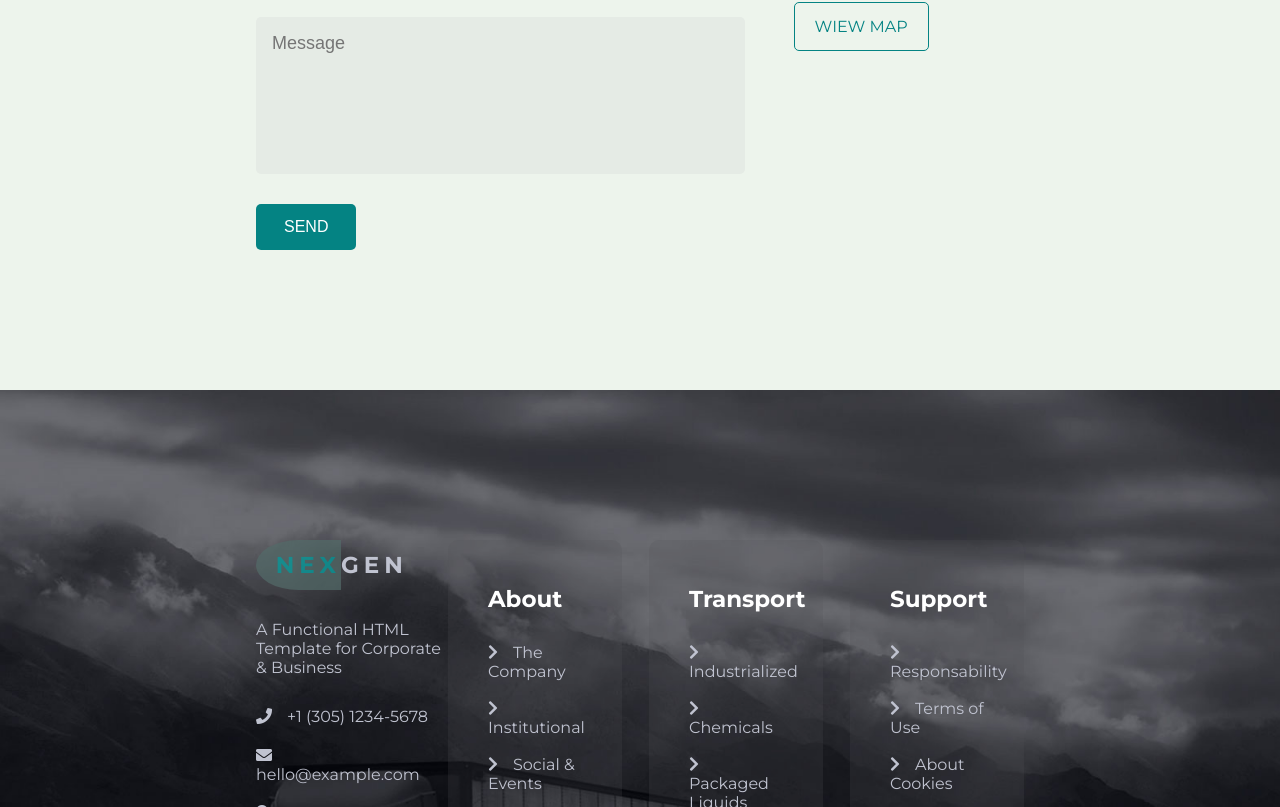
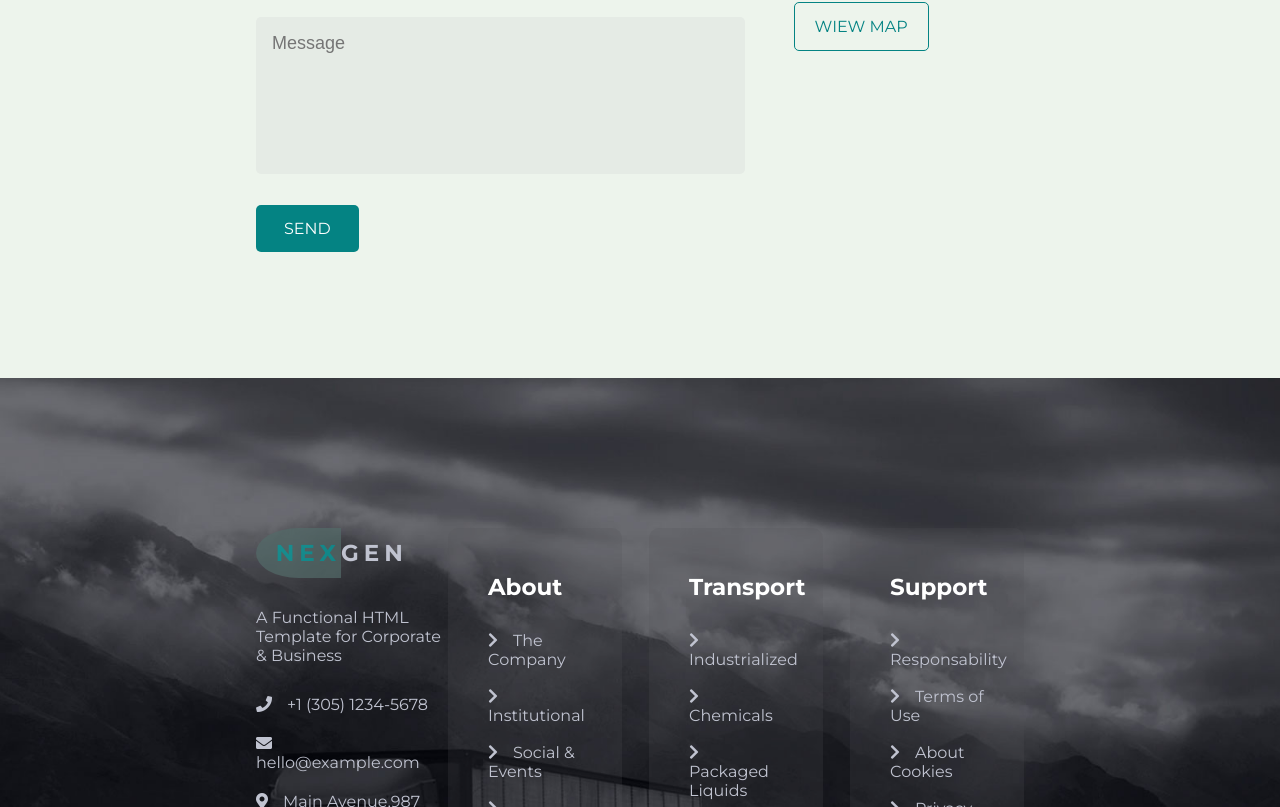
Before and after one commit to hexeva/proj-html-vuejs, a Vue app: page / in a window 1280 px wide. Shown: the part 4767-5574 px from the top of the page. Built offline with nearby package versions, Linux system fonts and the light colour scheme.

Commit message:
correct button in message area

```diff
--- a/src/components/Messagebox.vue
+++ b/src/components/Messagebox.vue
@@ -24,7 +24,7 @@
                                 <input class="message_area" type="text" placeholder="Message">
                             </div>
                         </form>
-                        <button class="main_btn">send</button>
+                        <a class="main_btn" href="#">send</a>
                     </div>
                     <!-- end forms -->
                 </div>
@@ -135,7 +135,7 @@ export default {
     .area_container{
         width: 100%;
         padding-right: 49px;
-        margin-bottom: 20px;
+        margin-bottom: 35px;
 
     }
 
```
